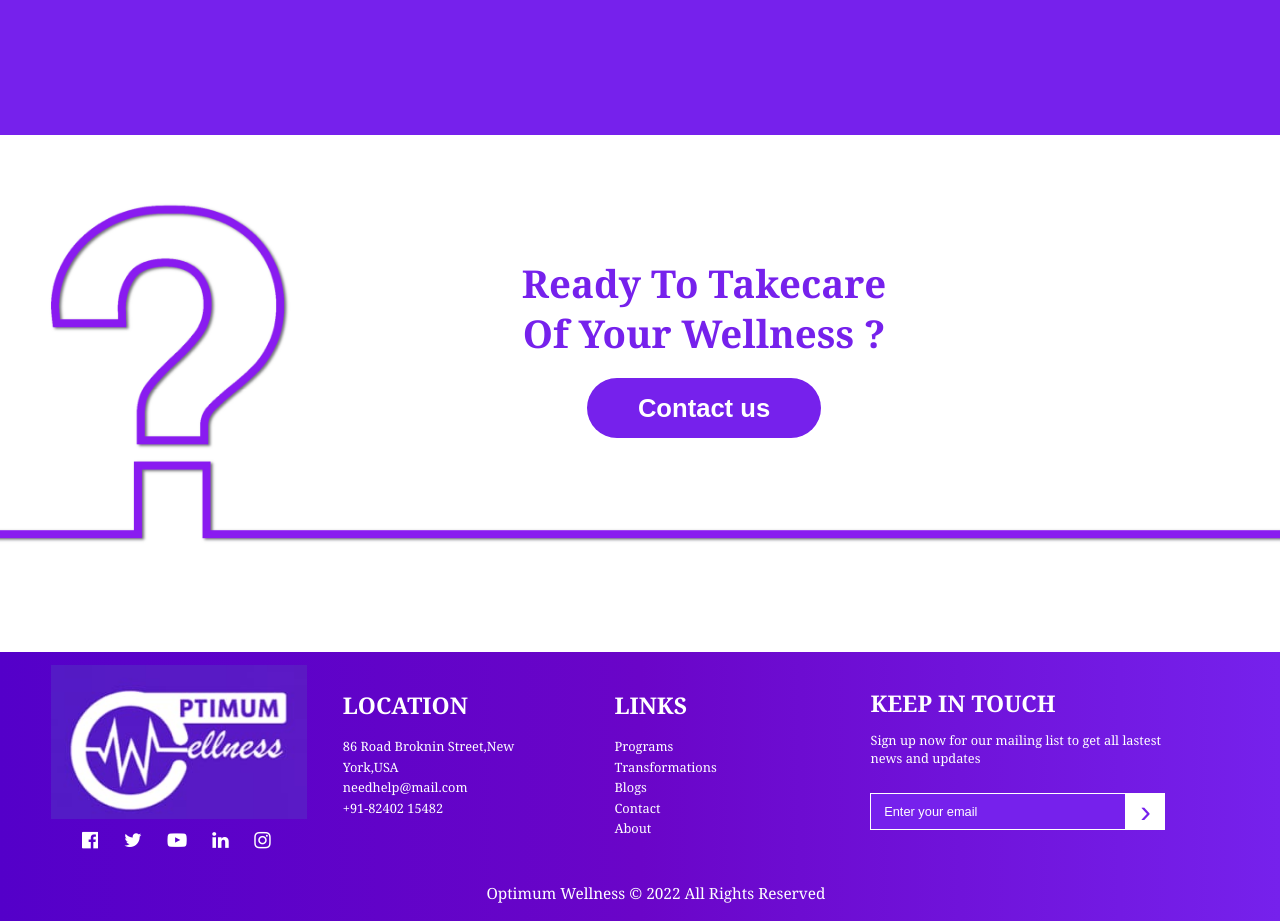
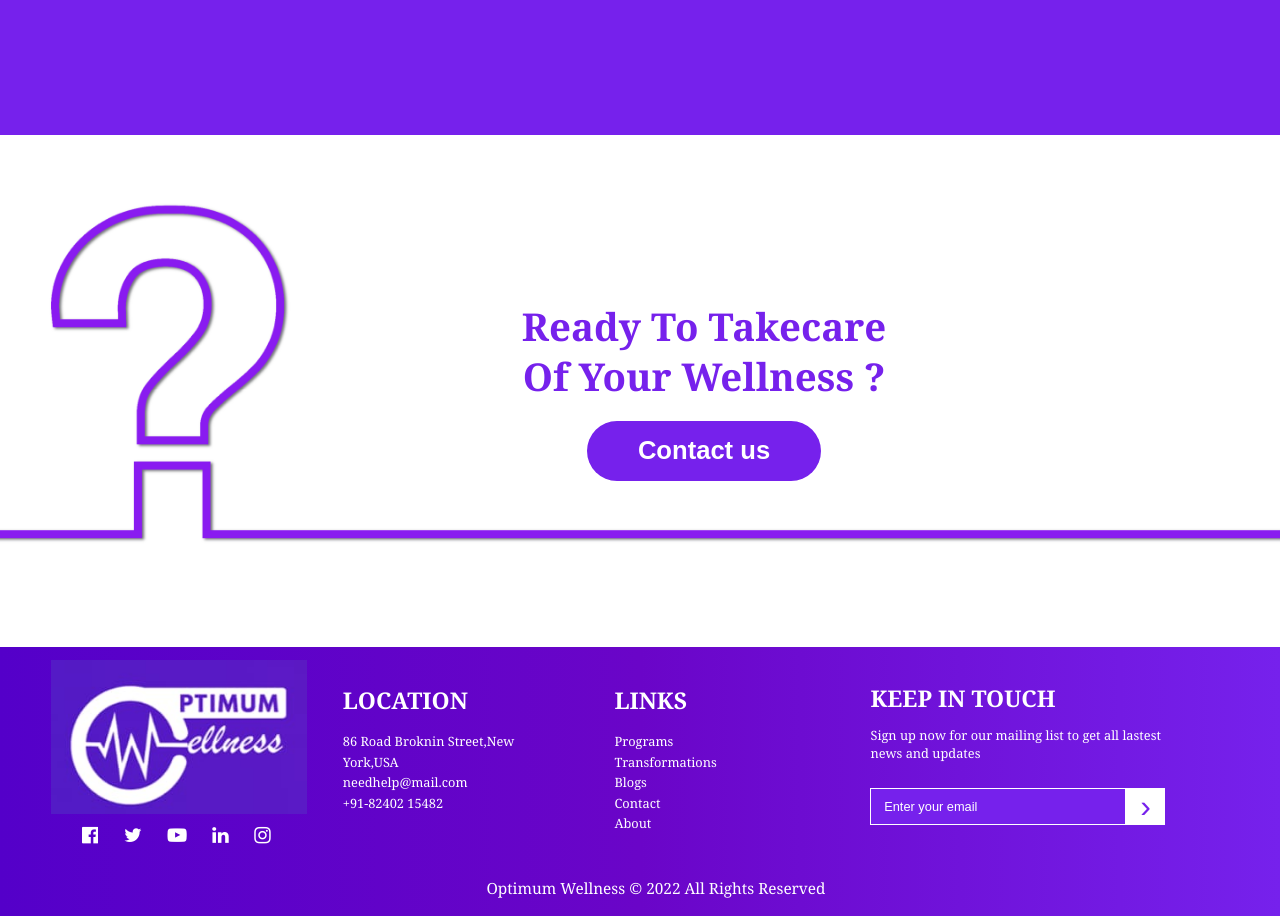
Before and after one commit to vanshika0606/optimum_wellness, a React (Create React App) app: page /about in a window 1280 px wide. Shown: the part 4080-5001 px from the top of the page. Built offline with nearby package versions, Linux system fonts and the light colour scheme.

Commit message:
about page

```diff
--- a/src/About_compo/About_story/about_story.css
+++ b/src/About_compo/About_story/about_story.css
@@ -90,7 +90,6 @@ width:35vw;
 }
 .ready{
     position: absolute;
-    top: 339vw;
     left:40vw;
     width:30vw;
     line-height: 1.3;
@@ -105,3 +104,7 @@ width:35vw;
     background-color: #8546dd;
     cursor: pointer;
 }
+.question-ready{
+    align-items: center;
+    display: flex;
+}
--- a/src/pages/About.js
+++ b/src/pages/About.js
@@ -7,7 +7,8 @@ import square from '../About_compo/images/doctors_square_img.png'
 import squaree from '../components/images/square-design.png'
 import mark from '../About_compo/images/question_mark.png'
 import Ready from '../About_compo/About_story/Ready.js';
-import Footer from '../components/footer/Footer'
+import Footer from '../components/footer/Footer';
+import '../About_compo/About_story/about_story.css'
 
 
 const About = () => {
@@ -18,9 +19,10 @@ const About = () => {
       <Two_coaches/>
       <Coaches heading={"MEET OUR COACHES"} headingColor={'rgb(118, 33, 236)'} square={squaree} background={'white'} nameColor={'rgb(118, 33, 236)'} headingPaddingTop={'0vw'} bottomImages={'-7vw'}  professionColor={'black'}/>
       <Coaches heading={"BOARD OF DOCTORS"} headingColor={'white'} square={square} background={'rgb(118, 33, 236)'} nameColor={'white'} headingPaddingTop={'4vw'} bottomImages={'-4vw'}  professionColor={'white'}/>
-
+      <div className='question-ready'>
       <img src={mark} style={{width:'100vw'}} />
       <Ready/>
+      </div>
       <Footer/>
     </div>
   )
```
